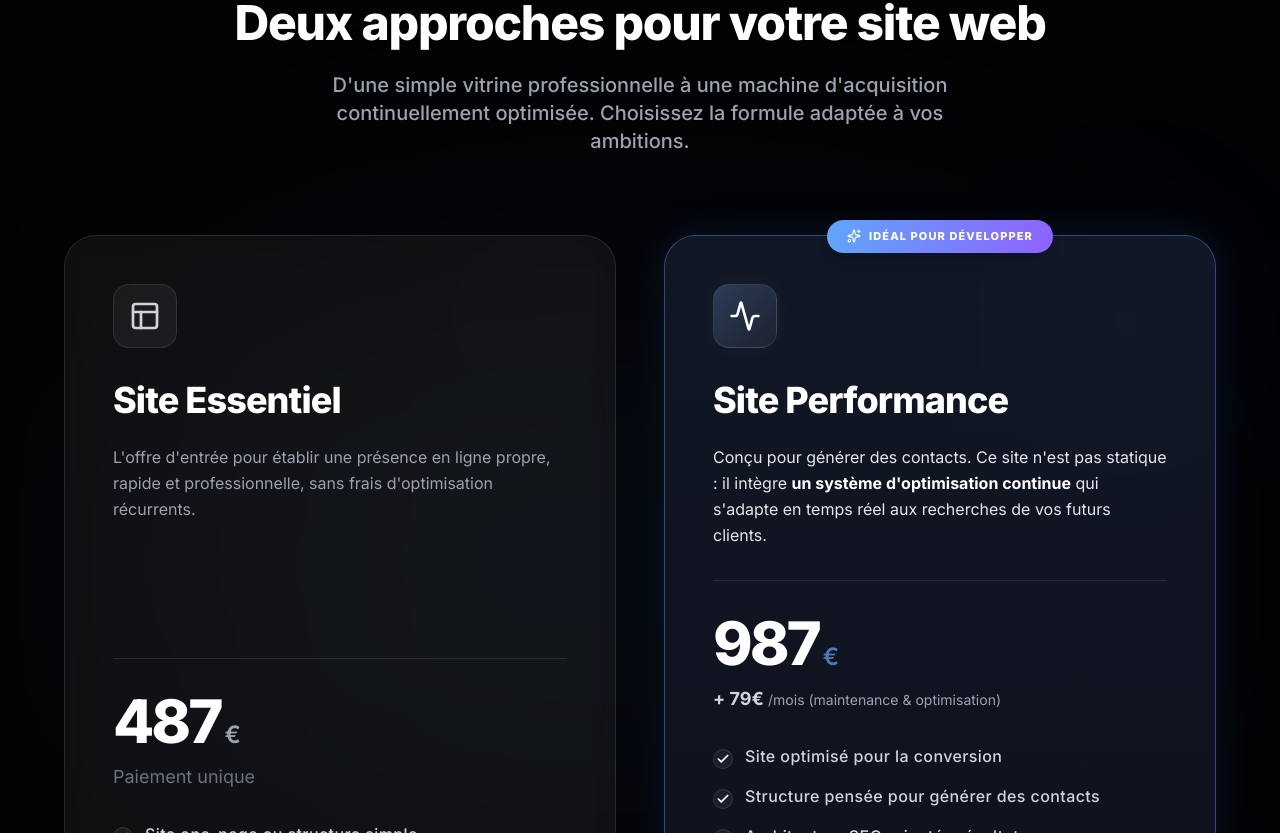
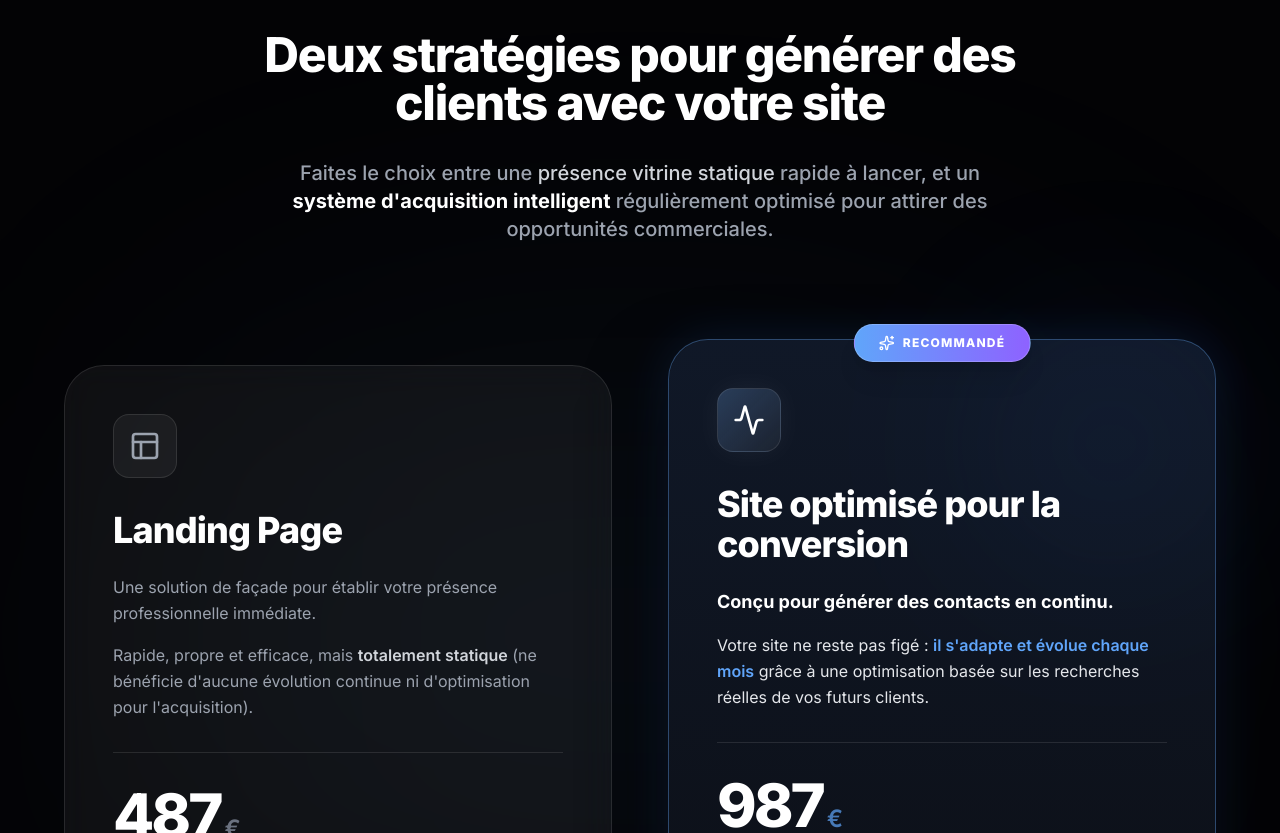
Before and after one commit to DigitalPulseAgency/SITE-AGENCE, a React (Vite) app: page / in a window 1280 px wide. Shown: the part 9247-10080 px from the top of the page. Built offline with nearby package versions, Linux system fonts and the light colour scheme.

Commit message:
Enhance Websites Pricing Section to highly contrast static vs conversion sites

```diff
--- a/src/components/sections/WebsitesPricingSection.jsx
+++ b/src/components/sections/WebsitesPricingSection.jsx
@@ -18,27 +18,27 @@ export function WebsitesPricingSection() {
   };
 
   return (
-    <section className="py-24 relative" id="tarifs-sites">
-      <div className="absolute top-1/2 left-1/2 -translate-x-1/2 -translate-y-1/2 w-full max-w-5xl h-[500px] bg-secondary-light/5 blur-[150px] rounded-full pointer-events-none" />
+    <section className="py-32 relative" id="tarifs-sites">
+      <div className="absolute top-1/2 left-1/2 -translate-x-1/2 -translate-y-1/2 w-full max-w-5xl h-[600px] bg-secondary-light/5 blur-[150px] rounded-full pointer-events-none" />
 
       <div className="container mx-auto px-6 relative z-10">
-        <div className="text-center mb-20 max-w-4xl mx-auto">
+        <div className="text-center mb-24 max-w-4xl mx-auto">
           <motion.h2
             initial={{ opacity: 0, y: 20 }}
             whileInView={{ opacity: 1, y: 0 }}
             viewport={{ once: true }}
-            className="text-4xl md:text-5xl lg:text-5xl font-black mb-6 tracking-tight leading-tight"
+            className="text-4xl md:text-5xl lg:text-5xl font-black mb-8 tracking-tight leading-tight"
           >
-            Deux approches pour votre site web
+            Deux stratégies pour générer des clients avec votre site
           </motion.h2>
           <motion.p
             initial={{ opacity: 0, y: 20 }}
             whileInView={{ opacity: 1, y: 0 }}
             viewport={{ once: true }}
             transition={{ delay: 0.1 }}
-            className="text-lg md:text-xl text-gray-400 max-w-2xl mx-auto font-medium"
+            className="text-lg md:text-xl text-gray-400 max-w-3xl mx-auto font-medium leading-relaxed"
           >
-            D'une simple vitrine professionnelle à une machine d'acquisition continuellement optimisée. Choisissez la formule adaptée à vos ambitions.
+            Faites le choix entre une <span className="text-gray-300">présence vitrine statique</span> rapide à lancer, et un <span className="text-white font-bold">système d'acquisition intelligent</span> régulièrement optimisé pour attirer des opportunités commerciales.
           </motion.p>
         </div>
 
@@ -47,50 +47,55 @@ export function WebsitesPricingSection() {
           initial="hidden"
           whileInView="visible"
           viewport={{ once: true, margin: "-50px" }}
-          className="grid grid-cols-1 lg:grid-cols-2 gap-8 lg:gap-12 max-w-6xl mx-auto items-stretch"
+          className="grid grid-cols-1 lg:grid-cols-2 gap-8 lg:gap-14 max-w-6xl mx-auto items-center"
         >
           {/* Offer 1 */}
           <WebPricingCard
             variants={itemVariants}
-            icon={<Layout className="w-8 h-8 text-gray-300" />}
-            title="Site Essentiel"
-            price={<>487<span className="text-2xl text-gray-400 font-semibold ml-1">€</span></>}
+            icon={<Layout className="w-8 h-8 text-gray-400 group-hover:text-gray-300 transition-colors" />}
+            title="Landing Page"
+            price={<>487<span className="text-2xl text-gray-500 font-semibold ml-1">€</span></>}
             subprice={<span className="text-gray-500 font-normal">Paiement unique</span>}
-            description="L'offre d'entrée pour établir une présence en ligne propre, rapide et professionnelle, sans frais d'optimisation récurrents."
+            description={
+              <>
+                <span className="block mb-4 text-gray-400">Une solution de façade pour établir votre présence professionnelle immédiate.</span>
+                Rapide, propre et efficace, mais <strong className="text-gray-300 font-semibold">totalement statique</strong> (ne bénéficie d'aucune évolution continue ni d'optimisation pour l'acquisition).
+              </>
+            }
             colorTheme="slate"
             features={[
-              "Site one-page ou structure simple",
-              "Design moderne et responsive",
-              "Mise en ligne rapide",
-              "Présentation claire de l’activité"
+              "Page unique professionnelle",
+              "Présentation claire de votre activité",
+              "Mise en ligne extrêmement rapide",
+              "Idéal pour être présent en ligne rapidement"
             ]}
-            ctaText="Créer mon site"
+            ctaText="Créer ma landing page"
           />
 
           {/* Offer 2 */}
           <WebPricingCard
             variants={itemVariants}
             icon={<Activity className="w-8 h-8 text-white" />}
-            title="Site Performance"
+            title="Site optimisé pour la conversion"
             price={<>987<span className="text-2xl text-secondary-light/70 font-semibold ml-1">€</span></>}
-            subprice={<>+ 79€ <span className="text-sm font-normal text-gray-400">/mois (maintenance & optimisation)</span></>}
+            subprice={<>+ 79€ <span className="text-sm font-normal text-gray-400">/mois (évolution continue)</span></>}
             description={
               <>
-                Conçu pour générer des contacts. Ce site n'est pas statique : il intègre <strong className="text-white">un système d'optimisation continue</strong> qui s'adapte en temps réel aux recherches de vos futurs clients.
+                <strong className="text-white text-lg block mb-4">Conçu pour générer des contacts en continu.</strong>
+                Votre site ne reste pas figé : <strong className="text-secondary-light font-semibold">il s'adapte et évolue chaque mois</strong> grâce à une optimisation basée sur les recherches réelles de vos futurs clients.
               </>
             }
             colorTheme="blue"
             highlight={true}
-            badge="IDÉAL POUR DÉVELOPPER"
+            badge="RECOMMANDÉ"
             features={[
-              "Site optimisé pour la conversion",
-              "Structure pensée pour générer des contacts",
-              "Architecture SEO orientée résultats",
-              "Mise à jour intelligente des mots-clés",
-              "Votre site évolue en permanence pour rester visible",
-              "Ajustements techniques pour les performances"
+              "Système intelligent qui attire de nouveaux clients",
+              "S'adapte chaque mois aux recherches cibles",
+              "Architecture optimisée pour la conversion pure",
+              "Mise à jour stratégique de vos mots-clés",
+              "Évolution dynamique de votre visibilité"
             ]}
-            ctaText="Passer au site performance"
+            ctaText="Déployer ce système d'acquisition"
           />
         </motion.div>
       </div>
@@ -104,13 +109,13 @@ function WebPricingCard({ variants, icon, title, description, price, subprice, h
        borderHov: 'hover:border-white/20 hover:shadow-[0_0_40px_rgba(255,255,255,0.05)]',
        bgGlow: 'bg-white/5',
        iconText: 'text-gray-400',
-       btnBg: 'bg-white/5 hover:bg-white/10 text-white border border-white/10',
+       btnBg: 'bg-white/5 hover:bg-white/10 text-gray-300 border border-white/10',
     },
     blue: {
        borderHov: 'hover:border-secondary-light/40 hover:shadow-[0_0_60px_rgba(59,130,246,0.15)]',
-       bgGlow: 'bg-secondary/10',
+       bgGlow: 'bg-secondary/15',
        iconText: 'text-secondary-light',
-       btnBg: 'bg-gradient-to-r from-secondary-light to-primary-light text-white hover:opacity-90 hover:scale-[1.02] shadow-lg shadow-secondary/20',
+       btnBg: 'bg-gradient-to-r from-secondary-light to-primary-light text-white hover:opacity-90 hover:scale-[1.02] shadow-[0_0_30px_rgba(59,130,246,0.25)]',
     }
   };
 
@@ -119,33 +124,33 @@ function WebPricingCard({ variants, icon, title, description, price, subprice, h
   return (
     <motion.div
       variants={variants}
-      className={`group relative p-8 md:p-12 rounded-[2rem] border flex flex-col transition-all duration-500 w-full ${
+      className={`group relative p-8 md:p-12 rounded-[2.5rem] border flex flex-col transition-all duration-500 w-full ${
         highlight
-          ? 'bg-[#0f111a] shadow-[0_30px_60px_rgba(0,0,0,0.4),_0_0_40px_rgba(59,130,246,0.15)] border-secondary-light/40 z-10 lg:scale-[1.03] lg:-translate-y-2'
-          : `glass-card border-white/5 hover:-translate-y-2 ${currentTheme.borderHov}`
+          ? 'bg-[#0b0c10] shadow-[0_40px_80px_rgba(0,0,0,0.5),_0_0_50px_rgba(59,130,246,0.15)] border-secondary-light/40 z-10 lg:scale-[1.06] lg:-translate-y-4'
+          : `glass-card border-white/5 hover:-translate-y-2 ${currentTheme.borderHov} bg-white/[0.01]`
       }`}
     >
       {/* Background Soft Glows */}
       {!highlight && (
-        <div className={`absolute top-0 right-0 w-40 h-40 rounded-full blur-[80px] opacity-30 pointer-events-none transition-opacity duration-500 group-hover:opacity-60 ${currentTheme.bgGlow}`} />
+        <div className={`absolute top-0 right-0 w-40 h-40 rounded-full blur-[80px] opacity-20 pointer-events-none transition-opacity duration-500 group-hover:opacity-40 ${currentTheme.bgGlow}`} />
       )}
       {highlight && (
-        <div className={`absolute inset-0 rounded-[2rem] bg-gradient-to-b from-secondary/5 to-transparent pointer-events-none`} />
+        <div className={`absolute inset-0 rounded-[2.5rem] bg-gradient-to-b from-secondary/10 to-transparent pointer-events-none`} />
       )}
       {highlight && (
-        <div className={`absolute -top-10 -right-10 w-64 h-64 rounded-full blur-[100px] opacity-30 pointer-events-none ${currentTheme.bgGlow}`} />
+        <div className={`absolute -top-10 -right-10 w-72 h-72 rounded-full blur-[100px] opacity-40 pointer-events-none ${currentTheme.bgGlow}`} />
       )}
 
       {badge && (
-        <div className={`absolute -top-4 left-1/2 -translate-x-1/2 px-5 py-2 rounded-full text-[11px] font-black tracking-widest whitespace-nowrap shadow-lg flex items-center justify-center gap-2 ${
-          highlight ? 'bg-gradient-to-r from-secondary-light to-primary-light text-white shadow-[0_0_30px_rgba(59,130,246,0.3)]' : 'bg-[#12141a] border border-white/10 text-gray-300'
+        <div className={`absolute -top-4 left-1/2 -translate-x-1/2 px-6 py-2.5 rounded-full text-xs font-black tracking-widest whitespace-nowrap shadow-xl flex items-center justify-center gap-2 ${
+          highlight ? 'bg-gradient-to-r from-secondary-light to-primary-light text-white shadow-[0_0_30px_rgba(59,130,246,0.4)] border border-white/20' : 'bg-[#12141a] border border-white/10 text-gray-300'
         }`}>
-          <Sparkles className="w-3.5 h-3.5" />
+          <Sparkles className="w-4 h-4" />
           {badge}
         </div>
       )}
 
-      <div className={`mb-8 flex items-center justify-center w-16 h-16 rounded-2xl bg-white/5 border border-white/10 group-hover:scale-110 transition-transform duration-300 relative z-10 ${highlight ? 'shadow-[0_0_20px_rgba(255,255,255,0.05)] bg-gradient-to-br from-secondary-light/20 to-transparent' : ''}`}>
+      <div className={`mb-8 flex items-center justify-center w-16 h-16 rounded-2xl bg-white/5 border border-white/10 group-hover:scale-110 transition-transform duration-500 relative z-10 ${highlight ? 'shadow-[0_0_30px_rgba(255,255,255,0.05)] bg-gradient-to-br from-secondary-light/20 to-transparent' : ''}`}>
         {icon}
       </div>
 
@@ -171,8 +176,8 @@ function WebPricingCard({ variants, icon, title, description, price, subprice, h
       <div className="mt-auto relative z-10">
         <ul className="space-y-4 mb-10">
           {features.map((feature, idx) => (
-            <li key={idx} className="flex items-start gap-3 text-sm lg:text-base text-gray-200 font-medium tracking-wide">
-              <div className={`mt-1 shrink-0 rounded-full w-5 h-5 flex items-center justify-center bg-white/5 border border-white/10`}>
+            <li key={idx} className="flex items-start gap-4 text-sm lg:text-base text-gray-200 font-medium tracking-wide">
+              <div className={`mt-0.5 shrink-0 rounded-full w-5 h-5 flex items-center justify-center bg-white/5 border border-white/10`}>
                 <Check className={`w-3.5 h-3.5 ${highlight ? 'text-white' : currentTheme.iconText}`} strokeWidth={3} />
               </div>
               <span className="leading-snug text-gray-300">{feature}</span>
```
